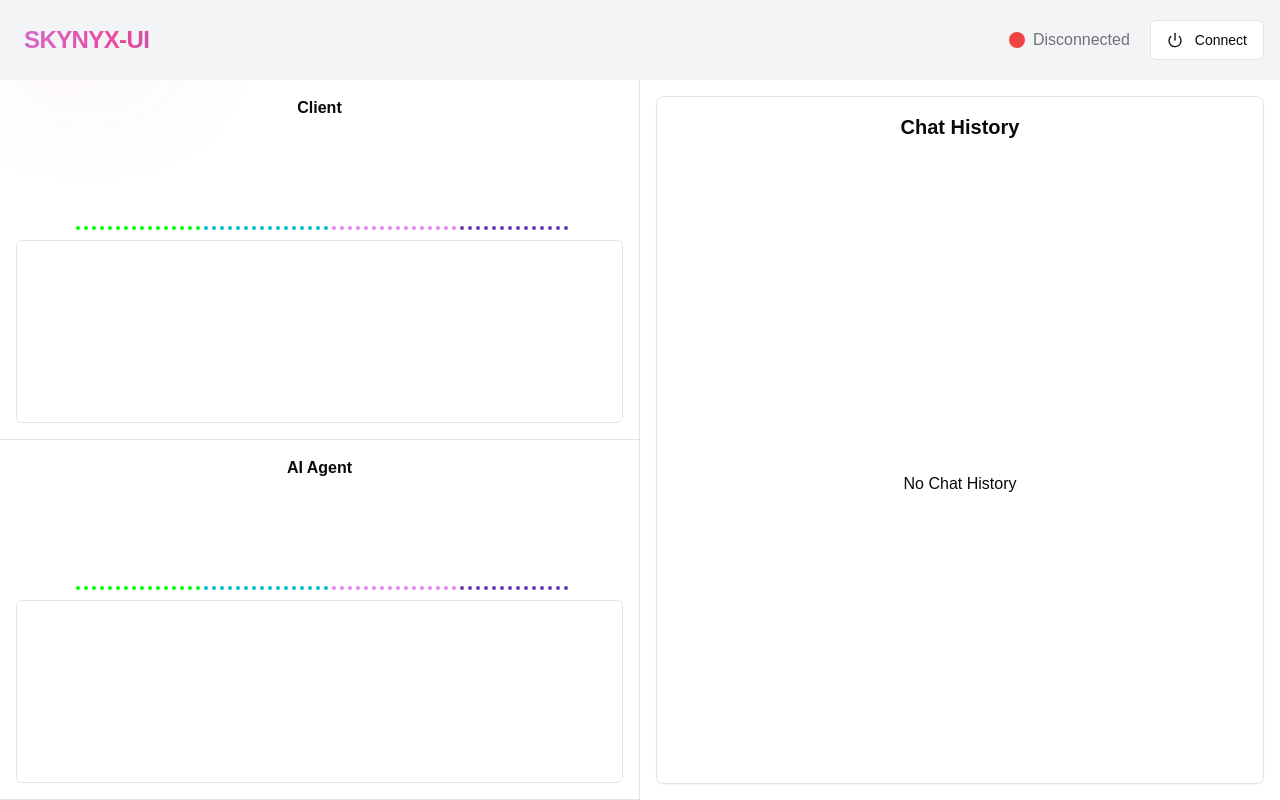
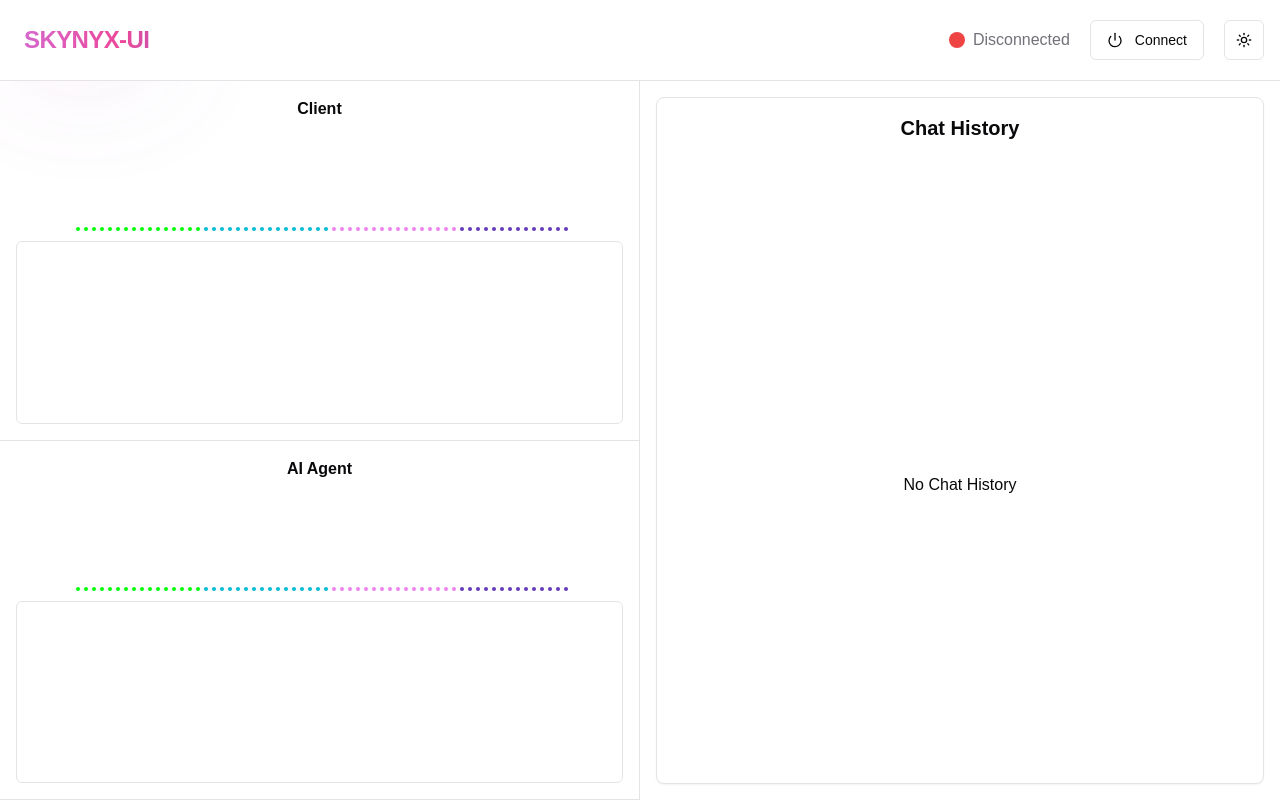
Before and after one commit to vishal-vaish/skynyx, a Next.js app: page / in a window 1280 px wide. Built offline with nearby package versions, Linux system fonts and the light colour scheme.

Commit message:
Added a dark mode

```diff
--- a/src/app/_component/Chat.tsx
+++ b/src/app/_component/Chat.tsx
@@ -4,7 +4,7 @@
 import {Card} from "@/components/ui/card";
 import {useChat} from "@/context/ChatContext";
 import { User, Bot } from 'lucide-react';
-import {Avatar, AvatarFallback, AvatarImage} from "@/components/ui/avatar";
+import {Avatar, AvatarFallback} from "@/components/ui/avatar";
 
 const Chat = () => {
   const {messages} = useChat();
@@ -18,7 +18,7 @@
 
   if(messages.length === 0) {
     return (
-      <Card className="p-4 h-full overflow-hidden">
+      <Card className="p-4 h-full overflow-hidden bg-background">
         <div className="mb-4 text-center font-bold text-xl">Chat History</div>
         <div
           className="flex h-full w-full justify-center items-center"
@@ -30,7 +30,7 @@
   }
 
   return (
-    <Card className="p-4 h-full overflow-hidden">
+    <Card className="p-4 h-full overflow-hidden bg-background">
       <div className="mb-4 text-center font-bold text-xl">Chat History</div>
       <div
         ref={chatContainerRef}
@@ -69,8 +69,8 @@
       <div
         className={`max-w-[80%] p-3 rounded-lg ${
           message.type === "user"
-            ? "bg-blue-500 text-white"
-            : "bg-gray-100 text-gray-800"
+            ? "bg-blue-500 text-white dark:bg-blue-600"
+            : "bg-gray-100 text-gray-800 dark:bg-gray-700 dark:text-white"
         }`}
       >
         <p className="text-sm">{message.text}</p>
--- a/src/app/globals.css
+++ b/src/app/globals.css
@@ -45,7 +45,7 @@
   }
 
   .dark {
-    --background: 240 10% 3.9%;
+    --background: 221 11.05% 10.98%;
     --foreground: 0 0% 98%;
     --card: 240 10% 3.9%;
     --card-foreground: 0 0% 98%;
--- a/src/app/layout.tsx
+++ b/src/app/layout.tsx
@@ -2,6 +2,7 @@
 import {Geist, Geist_Mono} from "next/font/google";
 import "./globals.css";
 import {ChatProvider} from "@/context/ChatContext";
+import {ThemeProvider} from "@/components/theme-provider";
 
 const geistSans = Geist({
   variable: "--font-geist-sans",
@@ -29,9 +30,16 @@
       className={`${geistSans.variable} ${geistMono.variable} antialiased`}
     >
     <main>
+      <ThemeProvider
+        attribute="class"
+        defaultTheme="system"
+        enableSystem
+        disableTransitionOnChange
+      >
       <ChatProvider>
         {children}
       </ChatProvider>
+      </ThemeProvider>
     </main>
     </body>
     </html>
--- a/src/app/page.tsx
+++ b/src/app/page.tsx
@@ -9,6 +9,7 @@
 import AgentResponse from "@/app/_component/AgentResponse";
 import Chat from "@/app/_component/Chat";
 import {Power} from "lucide-react";
+import {ModeToggle} from "@/components/ModeToggle";
 
 export default function Page() {
   const audioContextRef = useRef<AudioContext | null>(null);
@@ -129,7 +130,7 @@
 
   return (
     <div className="flex flex-col h-screen">
-      <header className="bg-gray-100 p-2 flex justify-between items-center">
+      <header className="bg-background p-2 flex justify-between items-center border-b">
         <div className={"relative p-4"}>
           <h1
             className="font-bold text-2xl tracking-tight animate-gradient bg-gradient-to-r from-purple-400 via-pink-500 to-blue-500 bg-clip-text text-transparent bg-300% dark:from-purple-300 dark:via-pink-400 dark:to-blue-400">
@@ -156,6 +157,7 @@
             <Power className="mr-2 h-4 w-4"/>
             {isConnected ? "Disconnect" : "Connect"}
           </Button>
+          <ModeToggle/>
         </div>
       </header>
       <div className="flex flex-1 overflow-hidden">
--- /dev/null
+++ b/src/components/ModeToggle.tsx
@@ -0,0 +1,40 @@
+"use client"
+
+import * as React from "react"
+import { Moon, Sun } from "lucide-react"
+import { useTheme } from "next-themes"
+
+import { Button } from "@/components/ui/button"
+import {
+  DropdownMenu,
+  DropdownMenuContent,
+  DropdownMenuItem,
+  DropdownMenuTrigger,
+} from "@/components/ui/dropdown-menu"
+
+export function ModeToggle() {
+  const { setTheme } = useTheme()
+
+  return (
+    <DropdownMenu>
+      <DropdownMenuTrigger asChild>
+        <Button variant="outline" size="icon">
+          <Sun className="h-[1.2rem] w-[1.2rem] rotate-0 scale-100 transition-all dark:-rotate-90 dark:scale-0" />
+          <Moon className="absolute h-[1.2rem] w-[1.2rem] rotate-90 scale-0 transition-all dark:rotate-0 dark:scale-100" />
+          <span className="sr-only">Toggle theme</span>
+        </Button>
+      </DropdownMenuTrigger>
+      <DropdownMenuContent align="end">
+        <DropdownMenuItem onClick={() => setTheme("light")}>
+          Light
+        </DropdownMenuItem>
+        <DropdownMenuItem onClick={() => setTheme("dark")}>
+          Dark
+        </DropdownMenuItem>
+        <DropdownMenuItem onClick={() => setTheme("system")}>
+          System
+        </DropdownMenuItem>
+      </DropdownMenuContent>
+    </DropdownMenu>
+  )
+}
--- /dev/null
+++ b/src/components/theme-provider.tsx
@@ -0,0 +1,11 @@
+"use client"
+
+import * as React from "react"
+import { ThemeProvider as NextThemesProvider } from "next-themes"
+
+export function ThemeProvider({
+                                children,
+                                ...props
+                              }: React.ComponentProps<typeof NextThemesProvider>) {
+  return <NextThemesProvider {...props}>{children}</NextThemesProvider>
+}
--- a/src/context/ChatContext.tsx
+++ b/src/context/ChatContext.tsx
@@ -24,7 +24,7 @@
       id: new Date().toISOString(),
       text,
       type,
-      timestamp: new Date().toLocaleTimeString(),
+      timestamp: new Date().toLocaleTimeString([], { hour: "2-digit", minute: "2-digit" }),
     };
 
     setMessages((prevMessages) => [...prevMessages, newMessage]);
```
